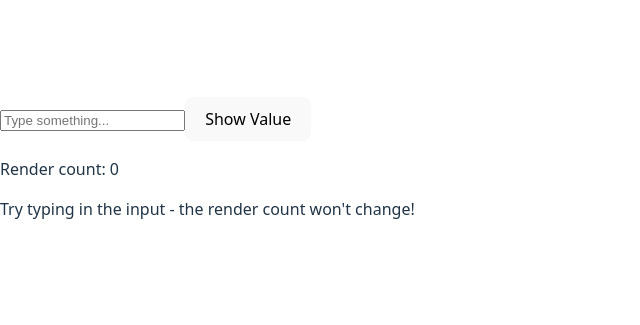
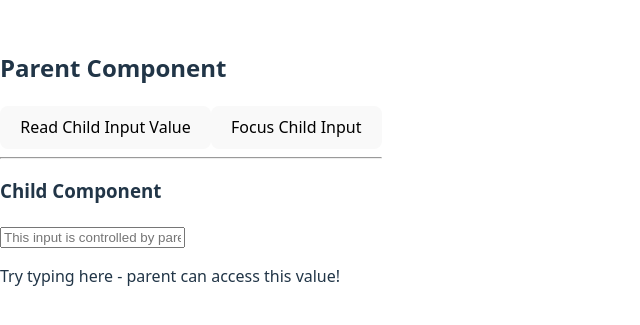
Before and after one commit to klxcoder/learn-use-ref, a React (Vite) app: page / in a window 1280 px wide. Shown: the part 233-558 px from the top of the page, without its empty margins (0-640 px from the left). Built offline with nearby package versions, Linux system fonts and the light colour scheme.

Commit message:
pass inputRef as prop

```diff
--- a/src/App.tsx
+++ b/src/App.tsx
@@ -1,38 +1,54 @@
-import { useRef, useEffect } from 'react';
+import { useRef } from 'react';
+
+// Update the interface to accept the type that useRef actually returns
+interface ChildComponentProps {
+  inputRef: React.RefObject<HTMLInputElement | null>;
+}
+
+function ChildComponent({ inputRef }: ChildComponentProps) {
+  return (
+    <div>
+      <h3>Child Component</h3>
+      <input
+        ref={inputRef}
+        type="text"
+        placeholder="This input is controlled by parent's ref"
+      />
+      <p>Try typing here - parent can access this value!</p>
+    </div>
+  );
+}
 
 function App() {
-  // Create a ref for the input
+  // This creates a RefObject<HTMLInputElement | null>
   const inputRef = useRef<HTMLInputElement>(null);
 
-  // Create a ref to track render count
-  const renderCountRef = useRef<number>(0);
+  const readChildInput = () => {
+    if (inputRef.current) {
+      alert(`Value from child: ${inputRef.current.value}`);
+    }
+  };
 
-  // Log render count on each render to demonstrate no re-renders occur when typing
-  useEffect(() => {
-    renderCountRef.current += 1;
-    console.log(`Component rendered ${renderCountRef.current} times`);
-  });
-
-  // Function to demonstrate we can still access the current value
-  const logInputValue = () => {
-    console.log(`Current input value: ${inputRef.current?.value}`);
-    // We could use the current value for any operation here
-    alert(`You typed: ${inputRef.current?.value}`);
+  const focusChildInput = () => {
+    if (inputRef.current) {
+      inputRef.current.focus();
+    }
   };
 
   return (
     <div>
-      <input
-        ref={inputRef}
-        type="text"
-        placeholder="Type something..."
-      // Note: No value or onChange props, so React doesn't control this input
-      />
-      <button onClick={logInputValue}>
-        Show Value
+      <h2>Parent Component</h2>
+      <button onClick={readChildInput}>
+        Read Child Input Value
       </button>
-      <p>Render count: {renderCountRef.current}</p>
-      <p>Try typing in the input - the render count won't change!</p>
+      <button onClick={focusChildInput}>
+        Focus Child Input
+      </button>
+
+      <hr />
+
+      {/* This is where the error was occurring */}
+      <ChildComponent inputRef={inputRef} />
     </div>
   );
 }
```
